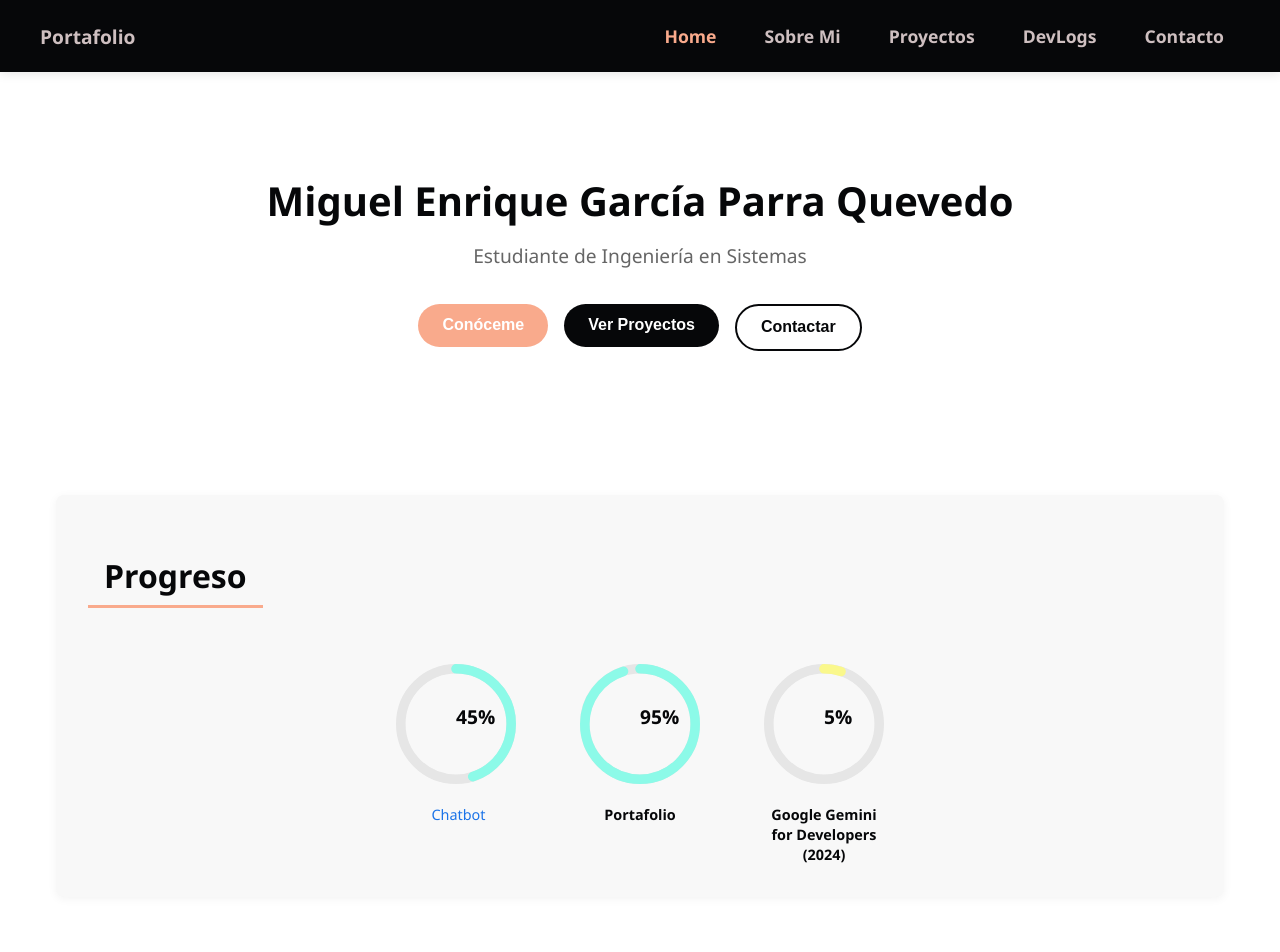
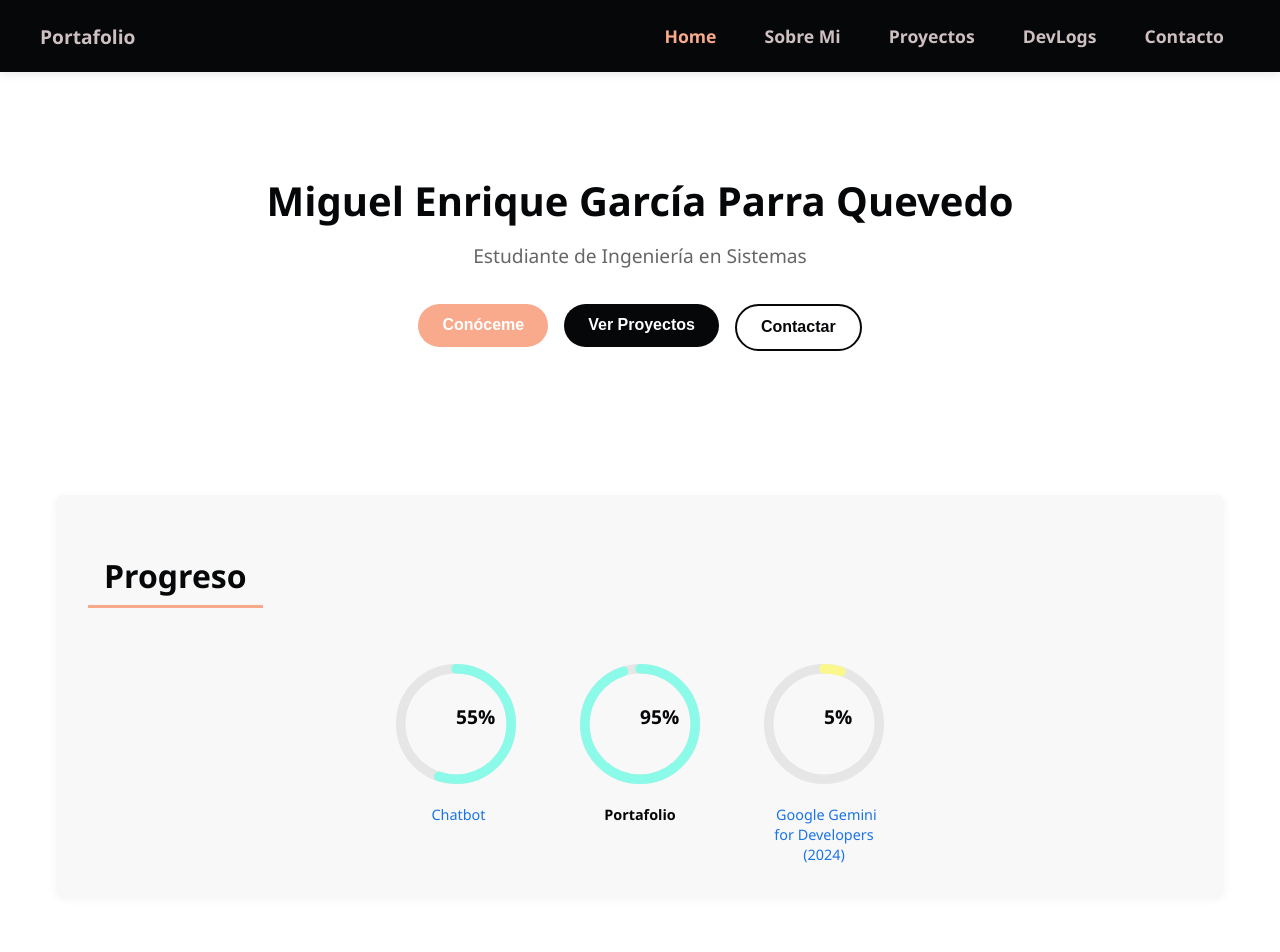
Before and after one commit to MikeGPQ/portafolio-miguel, a React (Create React App) app: page / in a window 1280 px wide. Shown: the top 952 px of the page. Built offline with nearby package versions, Linux system fonts and the light colour scheme.

Commit message:
05/08/2025

```diff
--- a/src/Rutas/Home.jsx
+++ b/src/Rutas/Home.jsx
@@ -12,7 +12,7 @@ const video =
 
 const progressItems = [
     {
-      percentage: 45,
+      percentage: 55,
       title: "Chatbot",
       type: "project",
       url:"https://chatbot-mikegpq.netlify.app/"
@@ -25,7 +25,8 @@ const progressItems = [
     {
       percentage: 5,
       title: "Google Gemini for Developers (2024)",
-      type: "curso"
+      type: "curso",
+      url:"https://www.linkedin.com/learning-login/share?account=89909618&forceAccount=false&redirect=https%3A%2F%2Fwww.linkedin.com%2Flearning%2Fgoogle-gemini-for-developers-2024-25833289%3Ftrk%3Dshare_ent_url%26shareId%3DJYX18v86RXaFgy8Up607Bw%253D%253D"
     }
   ];
 
```
